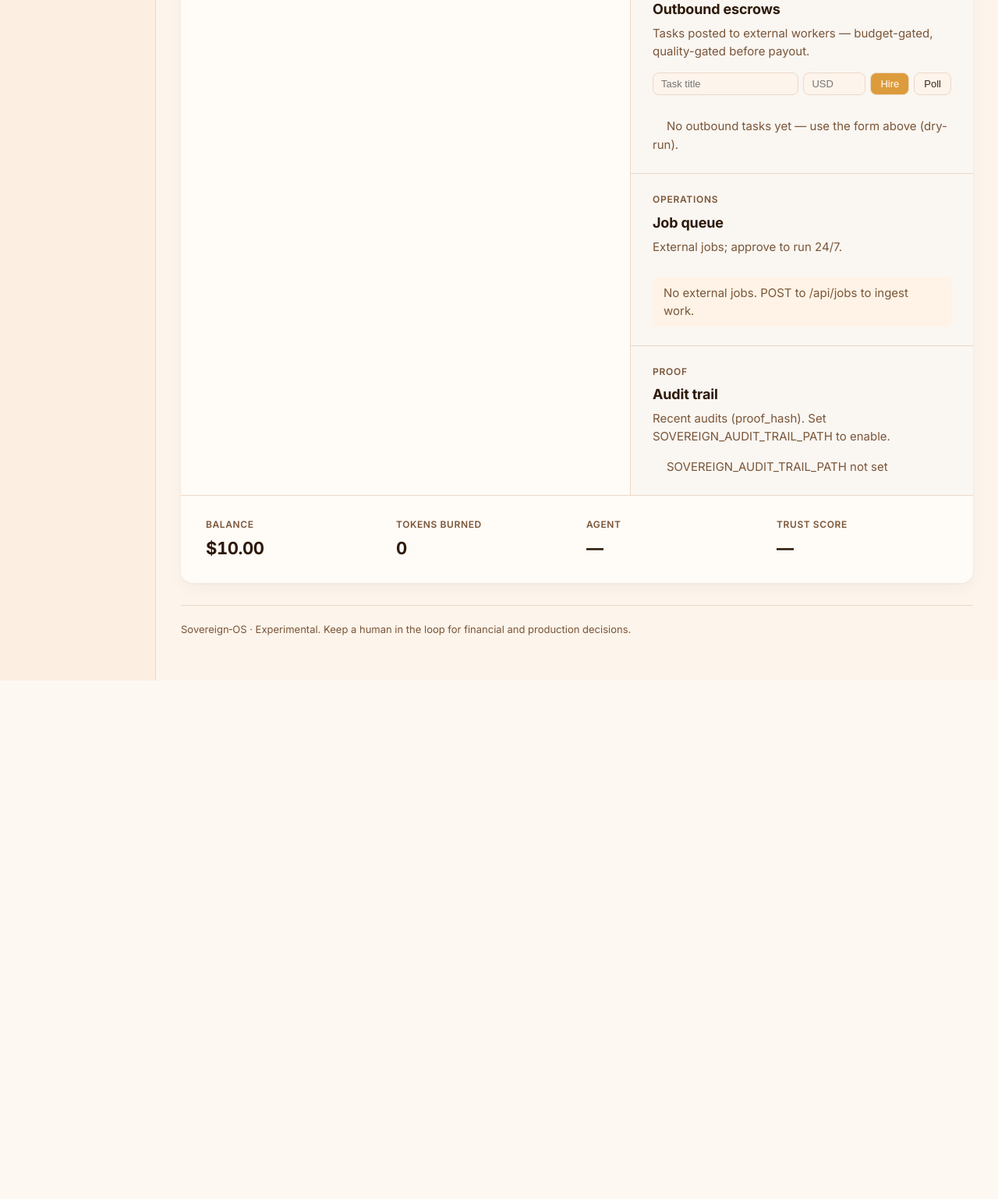
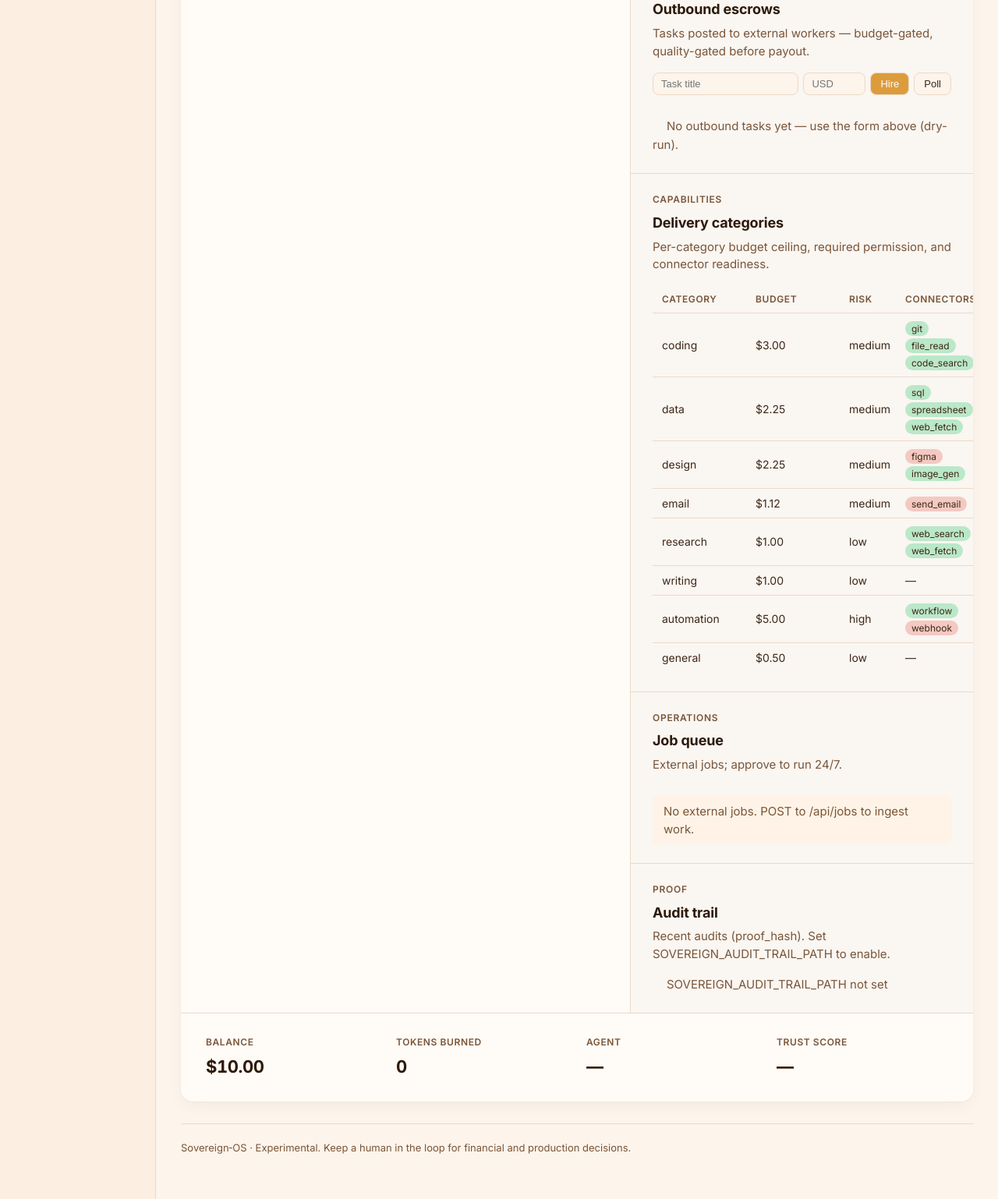
Before and after one commit to Justin0504/Sovereign-OS, a FastAPI app: page / in a window 1280 px wide. Shown: the part 923-2461 px from the top of the page at 78% size. Before the commit the page ends 1796 px from the top, so only its background shows below. Run offline with FastAPI, Linux system fonts and the light colour scheme; data that the repository does not hold is empty; parts of the project's set-up code (start-up, migrations or seed data) failed here and were passed over.

Commit message:
feat: web panel — /api/categories + /api/connectors + Delivery-categories card
GET /api/categories (skill/risk/budget/capability/connectors per category) and
GET /api/connectors (coverage_report readiness + required MCP servers). Dashboard
"Delivery categories" card renders budgets + per-connector readiness chips
(green=available, red=missing). 148 tests (+2).

Co-Authored-By: Claude Opus 4.8 <noreply@anthropic.com>

```diff
--- a/sovereign_os/web/app.py
+++ b/sovereign_os/web/app.py
@@ -1695,6 +1695,28 @@ def create_app(
         settled = await poll_and_settle(broker, registry)
         return {"settled": settled}
 
+    @app.get("/api/categories")
+    def api_categories():
+        """Delivery categories: skill, risk, budget ceiling, capability, connectors."""
+        from sovereign_os.agents.categories import CATEGORIES
+        from sovereign_os.governance.budget_policy import CategoryBudgetPolicy
+
+        pol = CategoryBudgetPolicy()
+        rows = [{
+            "key": c.key, "skill": c.skill, "risk": c.risk,
+            "budget_usd": round(pol.ceiling_usd_for_category(c), 2),
+            "capability": c.capability.value,
+            "connectors": list(c.connectors),
+        } for c in CATEGORIES]
+        return {"categories": rows}
+
+    @app.get("/api/connectors")
+    def api_connectors():
+        """Connector readiness per category (available / missing) + MCP servers needed."""
+        from sovereign_os.connectors import coverage_report, required_mcp_servers
+
+        return {"coverage": coverage_report(), "required_mcp_servers": sorted(required_mcp_servers())}
+
     @app.get("/api/audit_trail")
     def api_audit_trail(limit: int = 200):
         """Verifiable audit trail: last N reports (proof_hash, task_id, passed, etc.). Set SOVEREIGN_AUDIT_TRAIL_PATH to enable persistence."""
--- a/sovereign_os/web/templates/dashboard.html
+++ b/sovereign_os/web/templates/dashboard.html
@@ -665,6 +665,12 @@
           <div id="oversight"><span class="empty-feed">No outbound tasks yet. Use the form above (dry-run).</span></div>
         </section>
         <section class="panel-section">
+          <div class="card-title">Capabilities</div>
+          <div class="card-heading">Delivery categories</div>
+          <p class="card-desc">Per-category budget ceiling, required permission, and connector readiness.</p>
+          <div id="categories"><span class="empty-feed">Loading categories…</span></div>
+        </section>
+        <section class="panel-section">
           <div class="card-title">Operations</div>
           <div class="card-heading">Job queue</div>
           <p class="card-desc">External jobs; approve to run 24/7.</p>
@@ -1220,6 +1226,24 @@
           (d.total_tokens || 0) + ' tokens</div>' + burn + tbl('Model', byModel) + tbl('Agent', byAgent);
       }).catch(() => {});
     }
+    let _categoriesLoaded = false;
+    function fetchCategories() {
+      if (_categoriesLoaded) return;  // static — fetch once
+      Promise.all([fetch('/api/categories').then(x => x.json()), fetch('/api/connectors').then(x => x.json())])
+        .then(([cats, conn]) => {
+          const el = r('categories'); if (!el) return;
+          const cov = (conn && conn.coverage) || {};
+          const body = (cats.categories || []).map(c => {
+            const cc = cov[c.key] || { available: [], missing: [] };
+            const conns = (c.connectors || []).map(n =>
+              '<span class="ov-chip ' + ((cc.available || []).indexOf(n) >= 0 ? 'ov-released' : 'ov-rejected') + '">' + escapeHtml(n) + '</span>').join(' ') || '—';
+            return '<tr><td>' + escapeHtml(c.key) + '</td><td>$' + (c.budget_usd || 0).toFixed(2) +
+              '</td><td>' + escapeHtml(c.risk) + '</td><td>' + conns + '</td></tr>';
+          }).join('');
+          el.innerHTML = '<table class="token-table"><thead><tr><th>Category</th><th>Budget</th><th>Risk</th><th>Connectors</th></tr></thead><tbody>' + body + '</tbody></table>';
+          _categoriesLoaded = true;
+        }).catch(() => {});
+    }
     function fetchOversight() {
       fetch('/api/oversight').then(x => x.json()).then(d => {
         const el = r('oversight');
@@ -1394,7 +1418,7 @@
     setInterval(fetchCostSummary, 3000);
     setInterval(fetchOversight, 4000);
     setInterval(fetchAuditTrail, 8000);
-    fetchStatus(); fetchTasks(); fetchLogs(); fetchJobs(); fetchHealth(); fetchTokenUsage(); fetchCostSummary(); fetchOversight(); fetchAuditTrail();
+    fetchStatus(); fetchTasks(); fetchLogs(); fetchJobs(); fetchHealth(); fetchTokenUsage(); fetchCostSummary(); fetchOversight(); fetchCategories(); fetchAuditTrail();
   </script>
 </body>
 </html>
```
Also changed, not shown: tests/test_web_api.py (+19 -0 lines).
